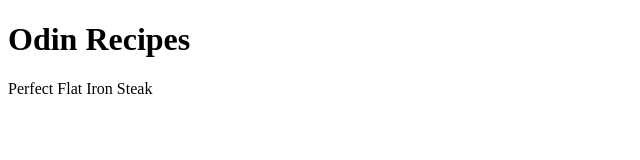
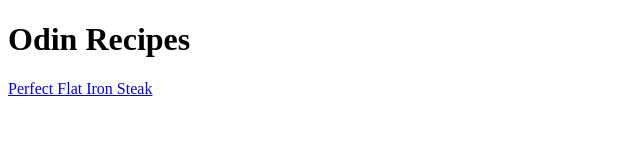
Before and after one commit to EdgyIdiot/Odin-Recipes, a plain HTML site: page index.html in a window 1280 px wide. Shown: the whole page, without its empty margins (0-640 px from the left). Drawn offline with Linux system fonts and the light colour scheme.

Commit message:
Fixed link to Steak and add opens new tab to link

```diff
--- a/index.html
+++ b/index.html
@@ -7,6 +7,6 @@
 
     <body>
         <h1>Odin Recipes</h1>
-        <a nhref="https://www.allrecipes.com/recipe/150685/perfect-flat-iron-steak/">Perfect Flat Iron Steak</a>
+        <a href="recipes/steak.html" target="blank" rel="noopener noreferrer">Perfect Flat Iron Steak</a>
     </body>
 </html>
```
